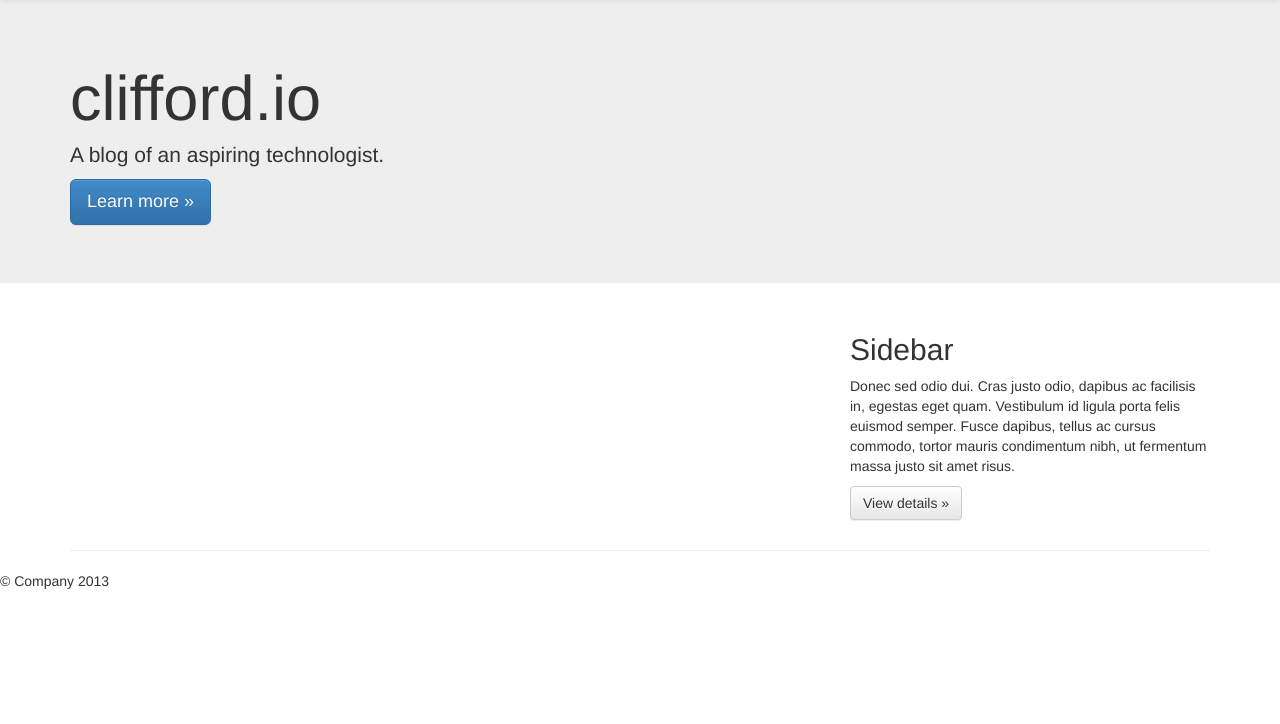
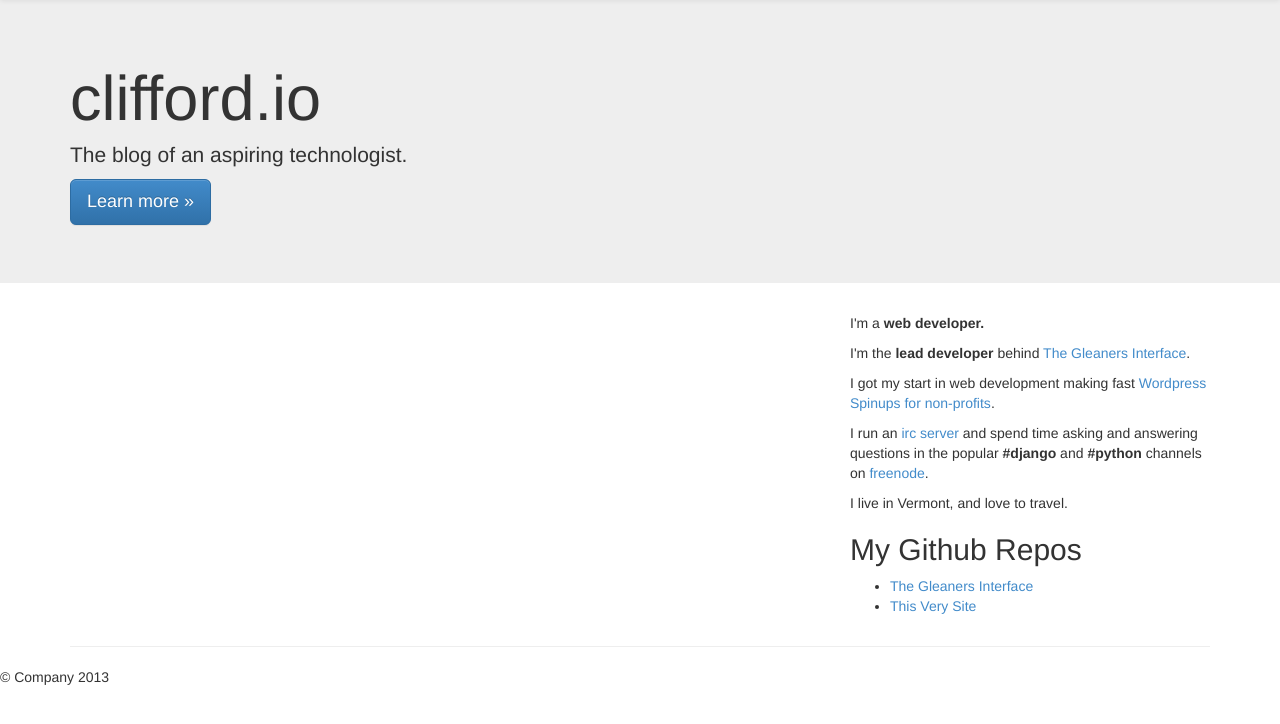
Before and after one commit to Cheekio/portfolio, a Django app: page / in a window 1280 px wide. Shown: the part 51-775 px from the top of the page. Run offline with Django 3.2, Linux system fonts and the light colour scheme; data that the repository does not hold is empty; parts of the project's set-up code (start-up, migrations or seed data) failed here and were passed over; some libraries are stand-ins or nearby versions.

Commit message:
Revision 0.3 - "Dr Bunsen the Devious": Added a nicer Sidebar and started coding functional tests

```diff
--- a/blog/views.py
+++ b/blog/views.py
@@ -2,6 +2,7 @@
 from django.views.generic import ListView, DetailView
 from django.views.generic.edit import CreateView, UpdateView, DeleteView
 from blog.models import BlogPost, BlogPostForm
+from django.http import HttpRequest
 
 class IndexBlog(ListView):
 	template_name = 'blog/index.html'
--- a/portfolio/settings.py
+++ b/portfolio/settings.py
@@ -149,7 +149,7 @@ INSTALLED_APPS = (
     'django.contrib.staticfiles',
 
     'blog',
-
+    'django.contrib.comments',
 
     # Uncomment the next line to enable the admin:
     'django.contrib.admin',
--- a/portfolio/templates/base.html
+++ b/portfolio/templates/base.html
@@ -61,7 +61,7 @@
       <div class="jumbotron">
         <div class="container">
           <h1>clifford.io</h1>
-          <p>A blog of an aspiring technologist.</p>
+          <p>The blog of an aspiring technologist.</p>
           <p><a class="btn btn-primary btn-lg">Learn more &raquo;</a></p>
         </div>
       </div>
@@ -85,9 +85,19 @@
             {% endblock left %}
           </div>
           <div class="col-lg-4">
-            <h2>Sidebar</h2>
-            <p>Donec sed odio dui. Cras justo odio, dapibus ac facilisis in, egestas eget quam. Vestibulum id ligula porta felis euismod semper. Fusce dapibus, tellus ac cursus commodo, tortor mauris condimentum nibh, ut fermentum massa justo sit amet risus.</p>
-            <p><a class="btn btn-default" href="#">View details &raquo;</a></p>
+            <p>I'm a <b>web developer.</b></p>
+            <p>I'm the <b>lead developer</b> behind <a href="http://vermontgleaningcollective.org">The Gleaners Interface</a>.</p>
+            <p>I got my start in web development making fast <a href="http://www.http://woodstockjobbank.org/">Wordpress</a> <a href="http://bethelfoodshelf.org">Spinups</a> <a href="kmria.org">for</a> <a href="ocpvt.org">non-profits</a>.</p>
+            <p>I run an <a href="irc://irc.thosebreeders.com:1080">irc server</a> and spend time asking and answering questions in the popular <b>#django</b> and <b>#python</b> channels on <a href="irc://irc.freenode.net">freenode</a>.</p>
+            <p>I live in Vermont, and love to travel.</p>
+            <p></p>
+            <h2>My Github Repos</h2>
+            <ul>
+
+              <li><a href="github.org/cheekio/glean">The Gleaners Interface</a></li>
+              <li><a href="github.org/cheekio/portfolio">This Very Site</a></li>
+
+            </ul>
           </div>
         </div>
 
--- a/portfolio/urls.py
+++ b/portfolio/urls.py
@@ -9,6 +9,8 @@ urlpatterns = patterns('',
     # url(r'^$', 'portfolio.views.home', name='home'),
     url(r'^', include('blog.urls', namespace='blog')),
 
+    url(r'^comments/', include('django.contrib.comments.urls')),
+
     # Uncomment the admin/doc line below to enable admin documentation:
     url(r'^admin/doc/', include('django.contrib.admindocs.urls')),
 
```
Also changed, not shown: functional_tests.py (added, +21 -0 lines), 1 other file.
